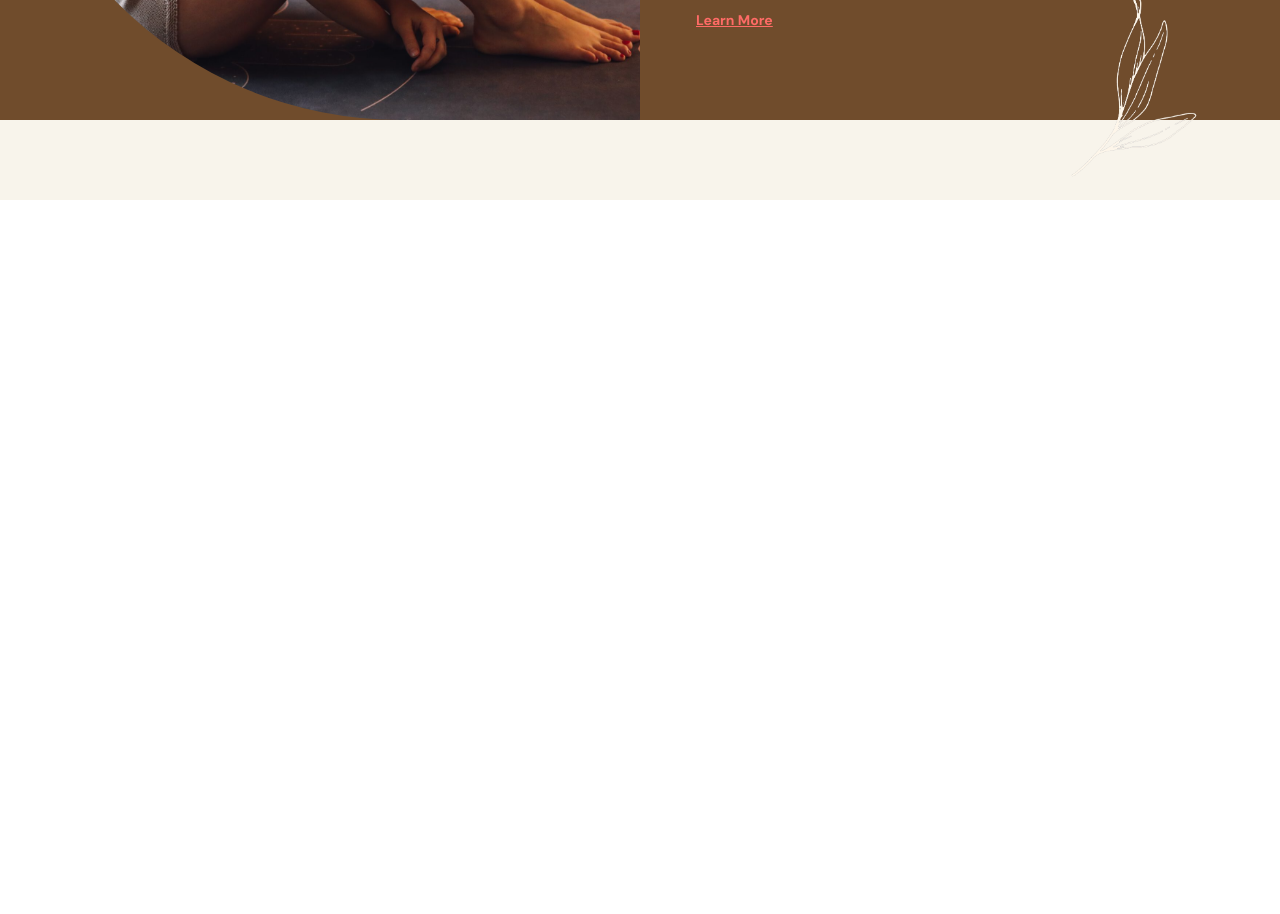
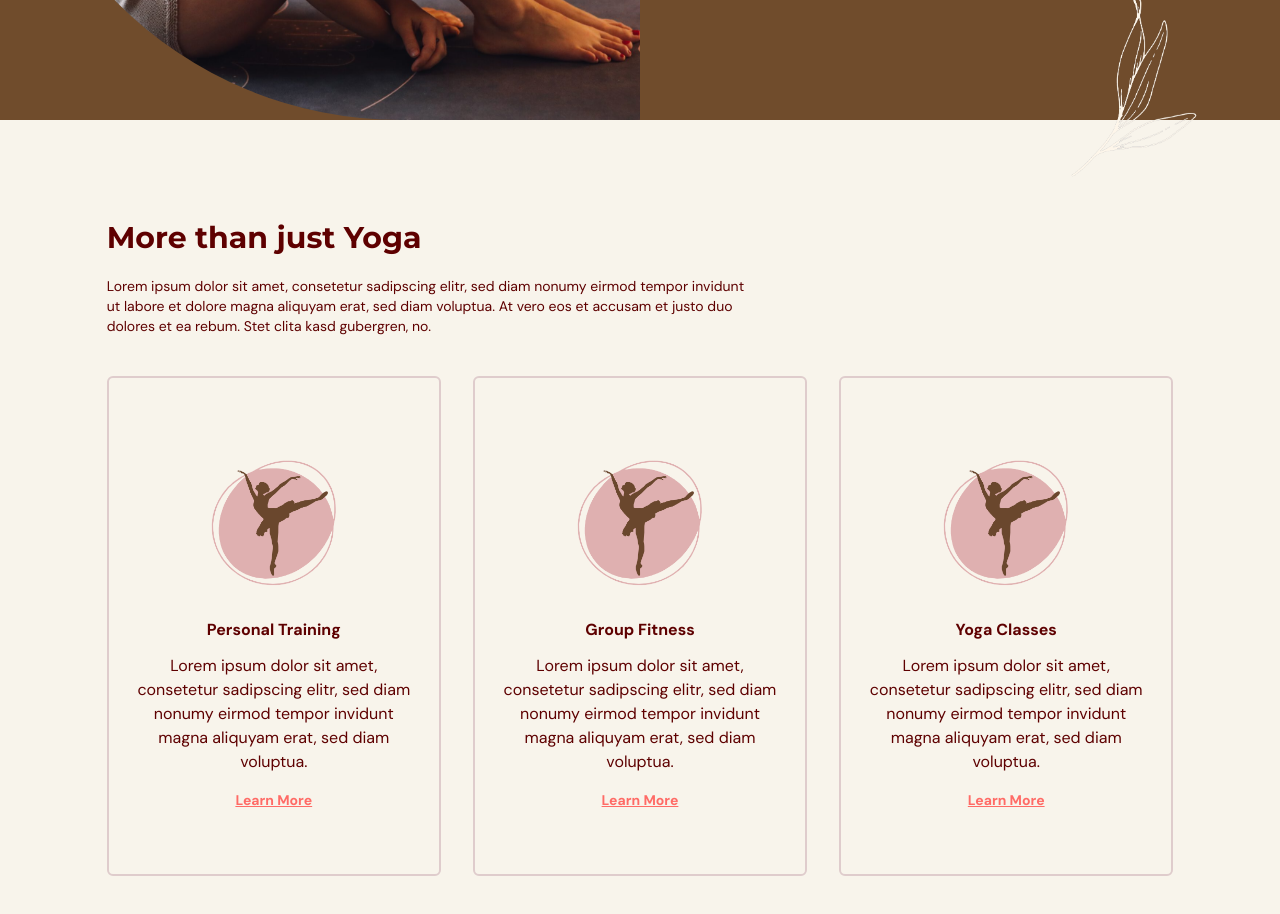
Before and after one commit to Rosa-Kang/typescript-fitness, a React (Vite) app: page / in a window 1280 px wide. Shown: the part 600-1514 px from the top of the page. Before the commit the page ends 800 px from the top, so only its background shows below. Built offline with nearby package versions, Linux system fonts and the light colour scheme.

Commit message:
finish Benefits component

```diff
--- a/src/App.tsx
+++ b/src/App.tsx
@@ -2,6 +2,8 @@ import { useEffect, useState } from "react";
 import Navbar from "./scenes/navbar";
 import { SelectedPage } from "./shared/types";
 import Home from "./scenes/home";
+import Benefits from "./scenes/benefits";
+import OurClasses from "./scenes/classes";
 
 
 function App() {
@@ -29,7 +31,8 @@ function App() {
         isTopOfPage ={isTopOfPage}
         selectedPage={selectedPage} setSelectedPage={setSelectedPage} />
       <Home setSelectedPage={setSelectedPage} />
-
+      <Benefits setSelectedPage={setSelectedPage} />
+      <OurClasses />
       </div>
   )
 }
--- /dev/null
+++ b/src/scenes/benefits/Benefit.tsx
@@ -0,0 +1,42 @@
+import { SelectedPage } from '@/shared/types';
+import { motion } from 'framer-motion';
+import AnchorLink from 'react-anchor-link-smooth-scroll';
+
+const childVariant= {
+    hidden: { opacity: 0, scale: 0.9 },
+    visible:{opacity:1, scale:1},
+}
+
+type Props ={
+    icon: JSX.Element;
+    title: string;
+    description: string;
+    setSelectedPage: (value: SelectedPage) => void;
+}
+
+const Benefit = ({icon, title, description, setSelectedPage}: Props) => {
+    return (
+        <motion.div
+            className='mt-5 rounded-md border-2 border-gray-100 px-5 py-16 text-center'
+            variants={childVariant}>
+            <div className='mb-4 flex justify-center'>
+                <div className='rounded-full p-4 w-40 h-40'>
+                   {icon}
+                </div>
+            </div>
+
+            <h4 className="font-bold">{title}</h4>
+            <p className='my-3'>{description}</p>
+
+            <AnchorLink
+            className="text-sm font-bold text-primary-500 underline hover:text-secondary-500"
+            onClick={() => setSelectedPage(SelectedPage.ContactUs)}
+            href={`#${SelectedPage.ContactUs}`}
+                        >
+                <p className="mt-4">Learn More</p>
+            </AnchorLink>
+        </motion.div>
+    )
+}
+
+export default Benefit
--- a/src/scenes/benefits/index.tsx
+++ b/src/scenes/benefits/index.tsx
@@ -1,13 +1,80 @@
-import React from 'react'
+import { HText } from '@/shared/HText';
+import { BenefitType, SelectedPage } from '@/shared/types';
+import { motion } from 'framer-motion';
 
-interface Props {
+import Icon from '@/assets/benefits-icon.png';
+import Benefit from './Benefit';
 
+const benefits:Array<BenefitType> = [
+    {
+        icon: <img src={Icon} alt="benefits-icon" />,
+        title: "Personal Training",
+        description: "Lorem ipsum dolor sit amet, consetetur sadipscing elitr, sed diam nonumy eirmod tempor invidunt magna aliquyam erat, sed diam voluptua."
+    },
+    {
+        icon: <img src={Icon} alt="benefits-icon" />,
+        title: "Group Fitness",
+        description: "Lorem ipsum dolor sit amet, consetetur sadipscing elitr, sed diam nonumy eirmod tempor invidunt magna aliquyam erat, sed diam voluptua."
+    },
+    {
+        icon: <img src={Icon} alt="benefits-icon" />,
+        title: "Yoga Classes",
+        description: "Lorem ipsum dolor sit amet, consetetur sadipscing elitr, sed diam nonumy eirmod tempor invidunt magna aliquyam erat, sed diam voluptua."
+    },
+]
+
+const container = {
+    hidden: {},
+    visible:{
+        transition:{staggerChildren: 0.2}
+    }
 }
 
-export const index = (props: Props) => {
-    return (
-        <div>
+type Props = {
+    setSelectedPage: (value:SelectedPage) => void;
+}
 
-        </div>
-    )
+const Benefits = ({setSelectedPage}: Props) => {
+    return <section id="benefits" className='py-20 bg-gray-20'>
+        <motion.div
+        className='mx-auto min-h-full w-5/6'
+        onViewportEnter={()=> setSelectedPage(SelectedPage.Benefits)}
+        >
+            {/* Header */}
+            <motion.div
+                className='md:my-5 md:w-3/5'
+                initial="hidden"
+                    whileInView="visible"
+                    viewport={{ once: true, amount: 0.5 }}
+                    transition={{ delay:0.3, duration: 0.5 }}
+                    variants={{
+                    hidden: { opacity: 0, x: -50 },
+                    visible: {opacity:1, x:0}
+                    }}
+            >
+                <HText>More than just Yoga</HText>
+                <p className='my-5 text-sm'>Lorem ipsum dolor sit amet, consetetur sadipscing elitr, sed diam nonumy eirmod tempor invidunt ut labore et dolore magna aliquyam erat, sed diam voluptua. At vero eos et accusam et justo duo dolores et ea rebum. Stet clita kasd gubergren, no.</p>
+            </motion.div>
+
+            {/* Benefits */}
+            <motion.div
+                className="mt-5 md:flex items-center justify-between gap-8"
+                initial="hidden"
+                whileInView="visible"
+                viewport={{once:true, amount: 0.5}}
+                variants={container}>
+                {benefits.map((benefit: BenefitType) => (
+                    <Benefit
+                        key={benefit.title}
+                        icon={benefit.icon}
+                        title={benefit.title}
+                        description={benefit.description}
+                        setSelectedPage={setSelectedPage}
+                    />
+                ))}
+            </motion.div>
+        </motion.div>
+    </section>
 }
+
+export default Benefits
--- /dev/null
+++ b/src/scenes/classes/index.tsx
@@ -0,0 +1,14 @@
+
+type Props = {
+
+}
+
+const OurClasses = ({}: Props) => {
+    return (
+        <div>
+
+        </div>
+    )
+}
+
+export default OurClasses
--- a/src/scenes/home/index.tsx
+++ b/src/scenes/home/index.tsx
@@ -13,15 +13,15 @@ type Props ={
 const Home = ({setSelectedPage} : Props) => {
     // const isAboveMediumScreens = useMediaQuery("(min-width:1060px)");
 
-    return <section id="home" className="gap-16 bg-gray-20 py-10 mf:h-full md:pb-0">
-        <motion.div className="mt-10 pt-4 md:flex md:flex-row-reverse items-center w-full bg-primary-600 relative"
+    return <section id="home" className="bg-primary-600 gap-16 pt-10 mf:h-full">
+        <motion.div className="mt-10 pt-4 md:flex md:flex-row-reverse items-center justify-between w-full relative"
         onViewportEnter={()=> setSelectedPage(SelectedPage.Home)}
         >
 
             {/* Main Header */}
             <div className="md:basis-1/2">
                 {/* Heading */}
-                <div className="mt-16 p-14 flex flex-col justify-center">
+                <div className="p-14 flex flex-col justify-center">
 
                     <motion.div
                     className="heading"
@@ -71,7 +71,7 @@ const Home = ({setSelectedPage} : Props) => {
 
             {/* Image */}
             <div className="md:basis-1/2">
-                <img src={HomeGraphic} alt="home-graphic" className="md:rounded-tr-[50vh] md:rounded-bl-[50vh] md:h-[78vh] object-cover"/>
+                <img src={HomeGraphic} alt="home-graphic" className="rounded-tr-[50vh] rounded-bl-[35vh] md:rounded-bl-[50vh] md:h-[78vh] object-cover"/>
             </div>
 
             {/* Leaf Decoration */}
@@ -84,7 +84,7 @@ const Home = ({setSelectedPage} : Props) => {
                 hidden: { opacity: 0, y:100 },
                 visible: {opacity:1, y:0}
                 }}
-                className="absolute bg-decoration bg-cover bg-center -bottom-16 right-0 md:right-20 h-[198px] w-[131px] z-50">
+                className="absolute bg-decoration bg-cover bg-center -bottom-16 right-0 md:right-20 h-[150px] w-[100px] md:h-[198px] md:w-[131px] z-10">
 
             </motion.div>
         </motion.div>
--- a/src/scenes/navbar/index.tsx
+++ b/src/scenes/navbar/index.tsx
@@ -25,7 +25,7 @@ const Navbar = ({isTopOfPage, selectedPage, setSelectedPage}: Props) => {
       >
         <div className={`${flexBetween} mx-auto w-5/6`}>
           <div className={`${flexBetween} w-full gap-16`}>
-            <img src={Logo} alt="logo" className="h-24 object-cover"/>
+            <img src={Logo} alt="logo" className="h-20 object-cover"/>
 
             {isAboveMediumScreen ? (
               <div className={`${flexBetween} w-full`}>
--- /dev/null
+++ b/src/shared/HText.tsx
@@ -0,0 +1,13 @@
+
+
+type Props = {
+    children: React.ReactNode
+}
+
+export const HText = ({children}: Props) => {
+    return (
+        <h2 className="basis-3/5 font-montserrat text-3xl font-bold">
+            {children}
+        </h2>
+    )
+}
--- a/src/shared/types.ts
+++ b/src/shared/types.ts
@@ -5,3 +5,9 @@ export enum SelectedPage {
   OurClasses = "ourclasses",
   ContactUs="contactus"
 }
+
+export interface BenefitType {
+  icon: JSX.Element;
+  title: string;
+  description: string;
+}
```
Also changed, not shown: src/assets/benefits-icon.png (added).
